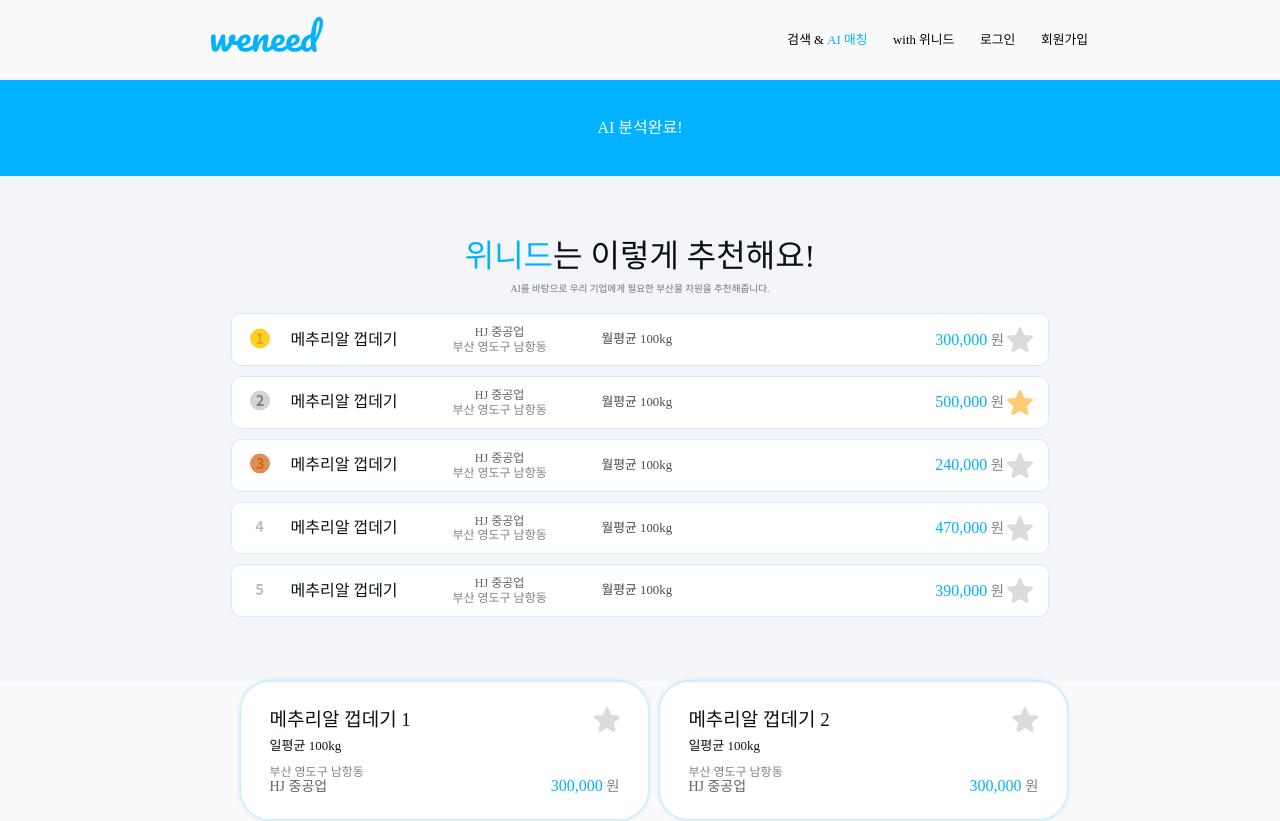
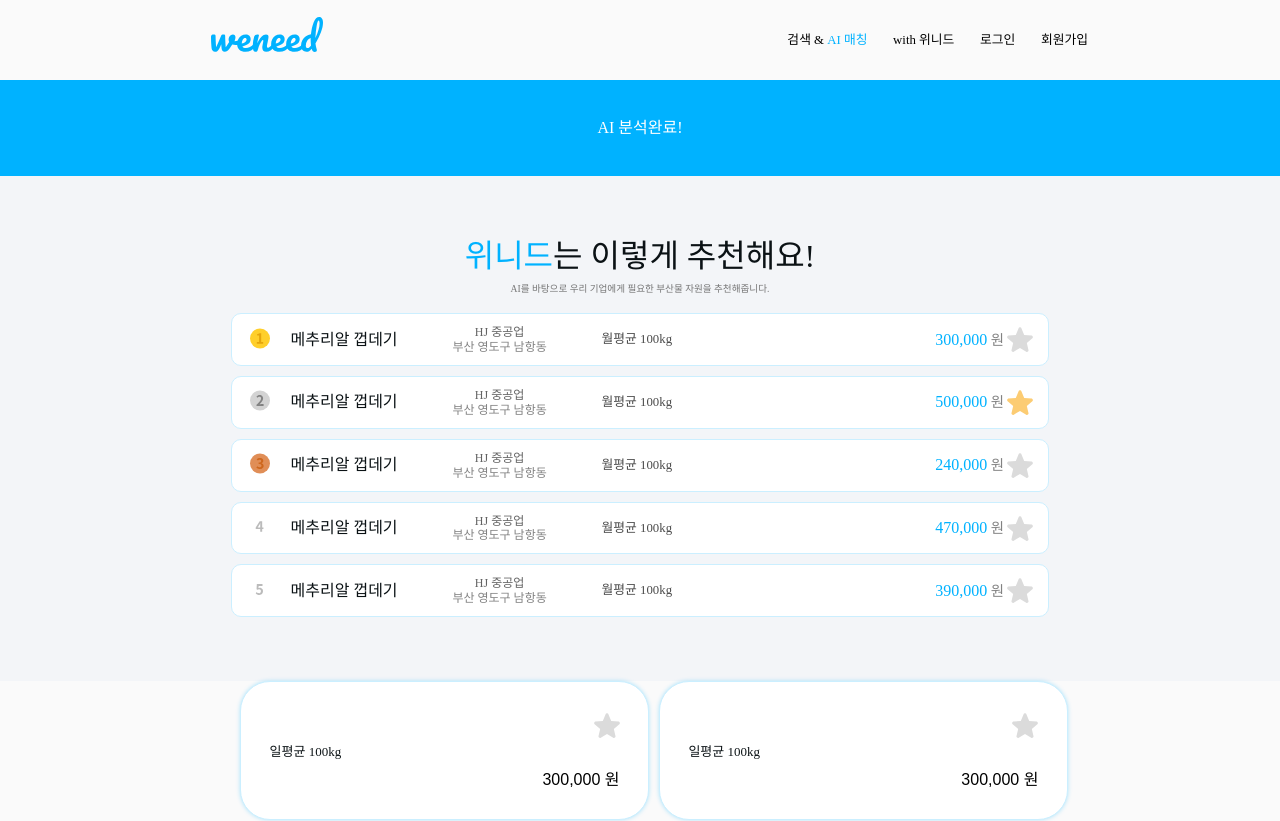
Before and after one commit to hayoung2/Weneed, a React (Vite) app in the folder weneed/: page /aimatchings in a window 1280 px wide. Shown: the top 821 px of the page. Built offline with nearby package versions, Linux system fonts and the light colour scheme; a web font is replaced by a local one.

Commit message:
ENH: 카드 수정

```diff
--- a/weneed/src/components/common/CardList/Card/Card.tsx
+++ b/weneed/src/components/common/CardList/Card/Card.tsx
@@ -3,14 +3,7 @@ import { FC, useState } from 'react';
 import YellowStar from '@/assets/icons/yellow-star.svg';
 import GrayStar from '@/assets/icons/gray-star.svg';
 
-interface CardProps {
-  title: string;
-  amount: string;
-  location: string;
-  price: number;
-  company: string;
-  style?: React.CSSProperties;
-}
+
 
 const formatPrice = (price: number) => {
   return (
@@ -21,31 +14,52 @@ const formatPrice = (price: number) => {
   );
 };
 
-const Card: FC<CardProps> = ({ title, amount, location, price, company, style }) => {
-  const [isFavorite, setIsFavorite] = useState(false);
+interface CardProps {
+  id: string;
+  availableByproductName: string;
+  amount: string;
+  price: number;
+  industryType: string;
+  companyName: string;
+  isFavorite: boolean;
+  style?: React.CSSProperties;
+  onClick: () => void;
+  onFavoriteToggle: (id: string, companyName: string) => void; // ✅ companyName을 필수 매개변수로 지정
+}
 
-  const toggleFavorite = () => {
-    setIsFavorite(prev => !prev);
-  };
-
+const Card: FC<CardProps> = ({
+  id,
+  availableByproductName,
+  amount,
+  price,
+  industryType,
+  companyName,
+  isFavorite,
+  style,
+  onClick,
+  onFavoriteToggle,
+}) => {
   return (
-    <div className={styles.card} style={style}>
+    <div className={styles.card} style={style} onClick={onClick} data-id={id}>
       <div className={styles.header}>
-        <h2 className={styles.title}>{title}</h2>
+        <h2 className={styles.title}>{availableByproductName}</h2>
         <img
           src={isFavorite ? YellowStar : GrayStar}
           alt="favorite icon"
           className={styles.favoriteIcon}
-          onClick={toggleFavorite}
+          onClick={(e) => {
+            e.stopPropagation();
+            onFavoriteToggle(id, companyName); // ✅ 항상 companyName 전달
+          }}
         />
       </div>
 
       <p className={styles.amount}>{amount}</p>
-      <p className={styles.location}>{location}</p>
 
       <div className={styles.bottomWrapper}>
-        <p className={styles.company}><strong>{company}</strong></p>
-        <p className={styles.price}><strong>{formatPrice(price)}</strong></p>
+        <p className={styles.company}><strong>{companyName}</strong></p>
+        <p className={styles.industry}><strong>{industryType}</strong></p>
+        <p className={styles.price}><strong>{price.toLocaleString()} 원</strong></p>
       </div>
     </div>
   );
--- a/weneed/src/components/common/CardList/CardList/CardList.tsx
+++ b/weneed/src/components/common/CardList/CardList/CardList.tsx
@@ -3,23 +3,38 @@ import styles from "@/components/common/CardList/CardList/CardList.module.scss";
 
 interface CardListProps {
   cards: {
-    title: string;
+    id: string;
+    availableByproductName: string;
     amount: string;
-    location: string;
     price: number;
-    industry: string;
-    company: string;
+    industryType: string;
+    companyName: string;
+    isFavorite: boolean;
   }[];
+  onCardClick: (item: any) => void;
+  onFavoriteToggle: (id: string, companyName: string) => void;
 }
 
-const CardList: React.FC<CardListProps> = ({ cards }) => {
+const CardList: React.FC<CardListProps> = ({ cards, onCardClick, onFavoriteToggle }) => {
   return (
     <div className={styles.cardList}>
-      {cards.map((item, index) => (
-        <Card key={index} {...item} />
+      {cards.map((item) => (
+        <Card
+          key={item.id}
+          id={item.id}
+          availableByproductName={item.availableByproductName}
+          amount={item.amount}
+          price={item.price}
+          industryType={item.industryType}
+          companyName={item.companyName}
+          isFavorite={item.isFavorite}
+          onClick={() => onCardClick(item)}
+          onFavoriteToggle={onFavoriteToggle} // ✅ companyName 전달
+        />
       ))}
     </div>
   );
 };
 
+
 export default CardList;
```
